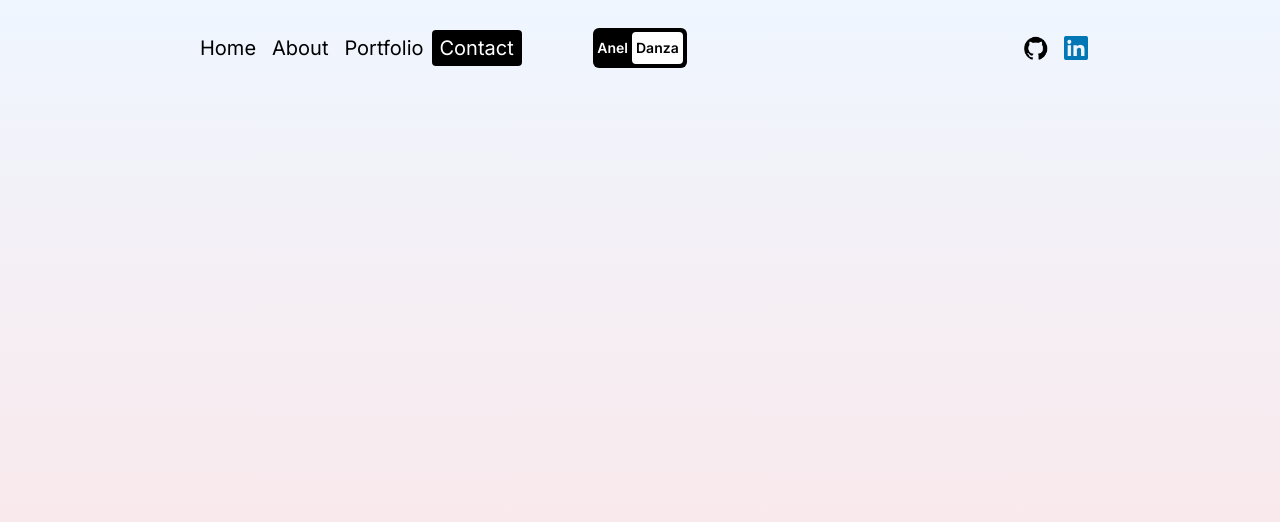
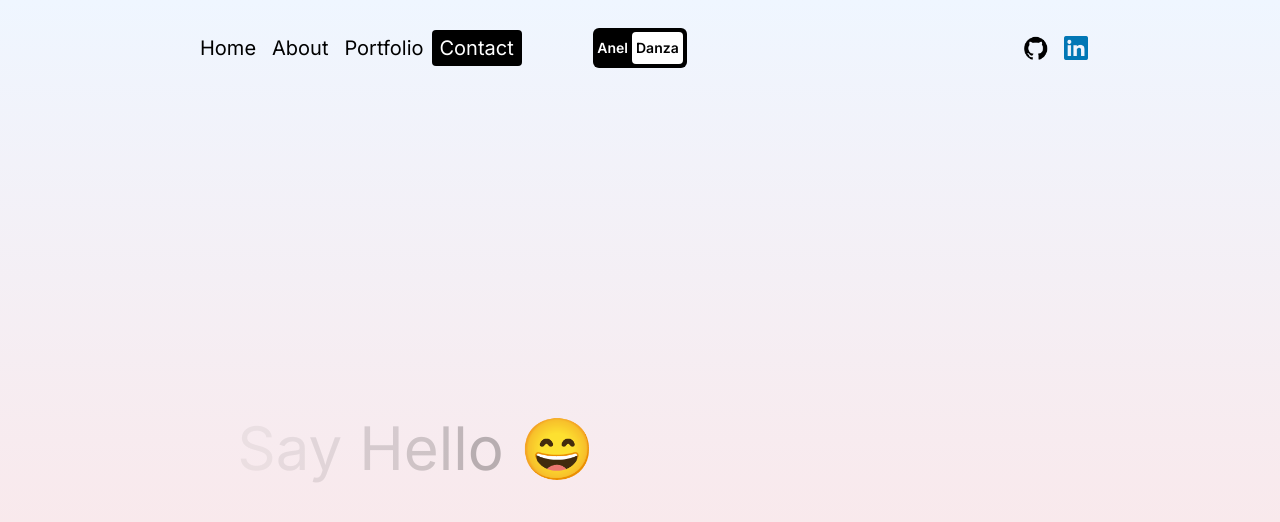
Before and after one commit to safak/next-animated-portfolio, a Next.js app: page /contact in a window 1280 px wide. Shown: the top 522 px of the page. Built offline with nearby package versions, Linux system fonts and the light colour scheme.

Commit message:
add animated greeting text to contact page

```diff
--- a/src/app/contact/page.jsx
+++ b/src/app/contact/page.jsx
@@ -3,10 +3,36 @@
 import { motion } from "motion/react";
 import AnimatedPageWrapper from "@/components/animatedPageWrapper";
 
+const text = "Say Hello";
+
 const ContactPage = () => {
   return (
     <AnimatedPageWrapper>
-      <div className="h-full flex flex-col lg:flex-row"></div>
+      <div className="h-full flex flex-col lg:flex-row app-container">
+        <div className="h-1/2 lg:h-full lg:w-1/2 flex gap-4 items-center justify-center text-6xl">
+          <div>
+            {text.split("").map((letter, index) => (
+              <motion.span
+                key={index}
+                initial={{ opacity: 1 }}
+                animate={{
+                  opacity: 0,
+                  transition: {
+                    delay: index * 0.1,
+                    duration: 3,
+                    repeat: Infinity,
+                  },
+                }}
+              >
+                {letter}
+              </motion.span>
+            ))}
+          </div>
+          <div>😄</div>
+        </div>
+
+        <form className="h-1/2 lg:h-full lg:w-1/2"></form>
+      </div>
     </AnimatedPageWrapper>
   );
 };
--- a/src/app/portfolio/page.jsx
+++ b/src/app/portfolio/page.jsx
@@ -16,7 +16,7 @@ const PortfolioPage = () => {
 
         <HorizontalScrollCarousel />
 
-        <div className="h-screen w-screen flex flex-col gap-16 justify-center items-center text-center px-2">
+        <div className="h-screen w-screen flex flex-col gap-16 justify-center items-center text-center app-container">
           <h1 className="text-4xl md:text-6xl lg:text-8xl flex flex-wrap">
             Do you have a project?
           </h1>
```
